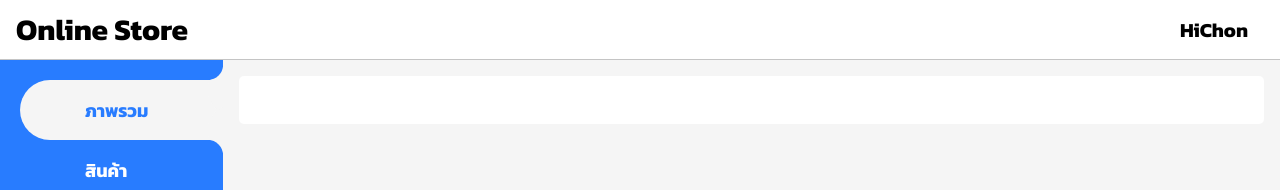
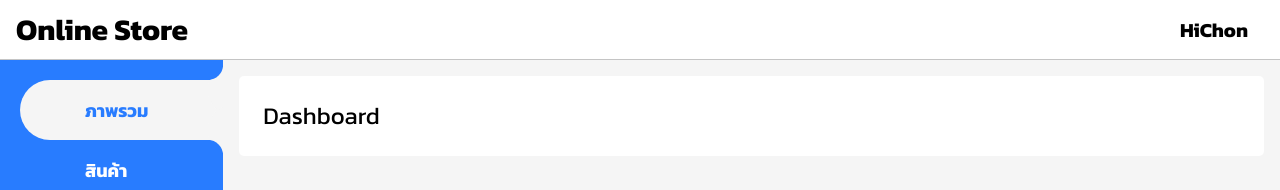
Before and after one commit to chon26909/Restaurant-Portal, a React (Vite) app: page /dashboard in a window 1280 px wide. Shown: the top 190 px of the page. Built offline with nearby package versions, Linux system fonts and the light colour scheme.

Commit message:
update dashboard

```diff
--- a/src/pages/DashboardPage.tsx
+++ b/src/pages/DashboardPage.tsx
@@ -3,7 +3,7 @@ import React from 'react'
 const Dashboard = () => {
   return (
     <div>
-
+      <div className='text-2xl'>Dashboard</div>
     </div>
   )
 }
```
